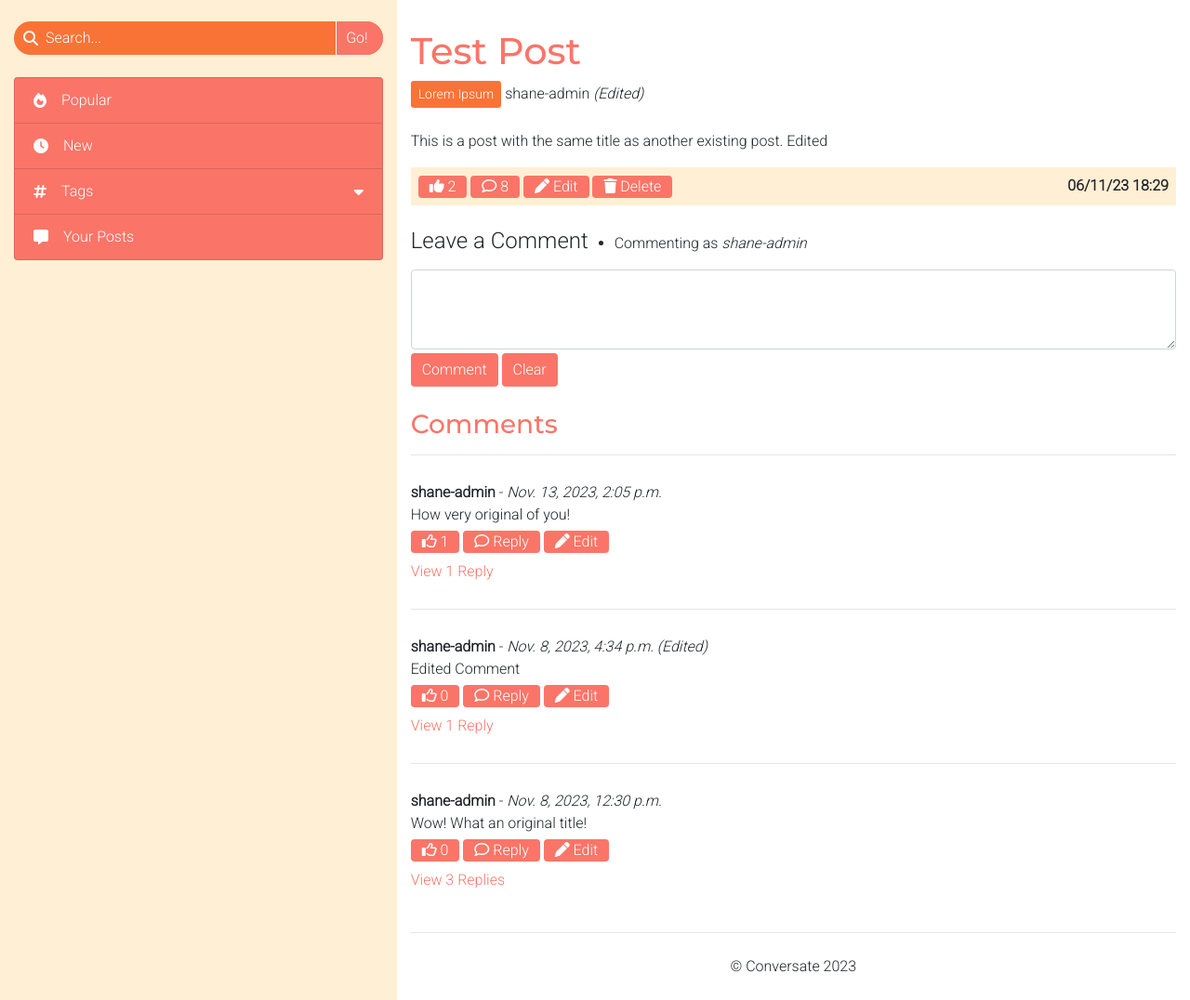
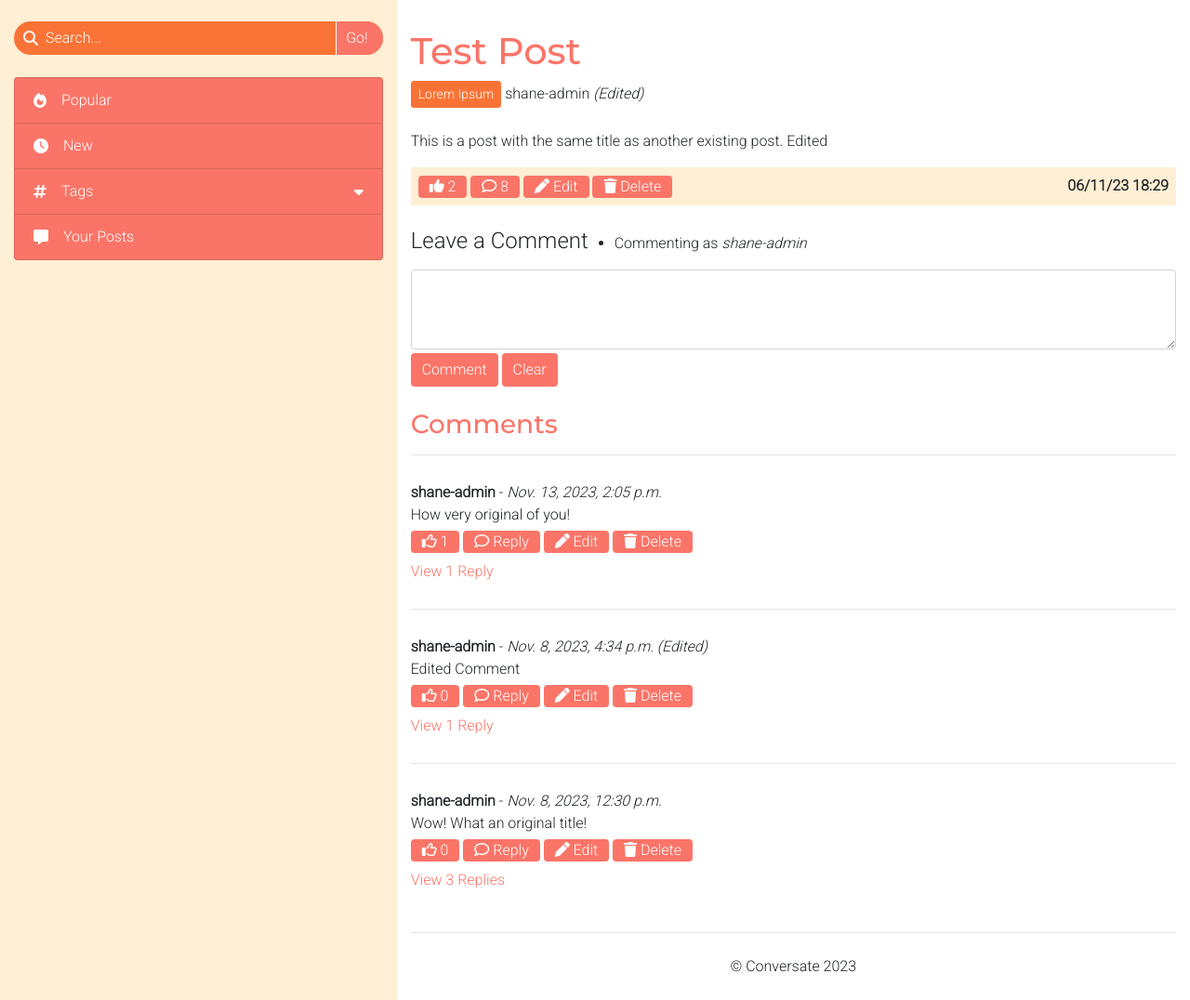
Before and after one commit to ShaneByrne0963/conversate-dot-com, a Django app: a page that uses templates/post_details.html in a window 1280 px wide. Shown: the part 57-1133 px from the top of the page at 93% size. Run offline with Django 3.2, Linux system fonts and the light colour scheme; a user stored in the database is signed in; data comes from the database, SQL or seed files in the repository; both versions use the stored data as it was after the commit; some libraries are stand-ins or nearby versions.

Commit message:
Add ability to delete comments

```diff
--- a/forum/urls.py
+++ b/forum/urls.py
@@ -8,7 +8,7 @@ urlpatterns = [
     path('new-post', views.AddPost.as_view(), name='new_post'),
     path('edit/<slug:slug>', views.EditPost.as_view(), name='edit_post'),
     path('like/<slug:slug>', views.LikePost.as_view(), name='like_post'),
-    path('delete/<slug:slug>', views.LikePost.as_view(), name='delete_post'),
+    path('delete/<slug:slug>', views.DeletePost.as_view(), name='delete_post'),
     path(
         'comment/<slug:slug>',
         views.SendComment.as_view(),
@@ -23,5 +23,10 @@ urlpatterns = [
         'edit-comment/<int:comment_id>',
         views.EditComment.as_view(),
         name='edit_comment'
+    ),
+    path(
+        'delete-comment/<int:comment_id>',
+        views.DeleteComment.as_view(),
+        name='delete_comment'
     )
 ]
--- a/forum/views.py
+++ b/forum/views.py
@@ -146,6 +146,14 @@ class LikePost(View):
         return HttpResponseRedirect(reverse('view_post', args=[slug]))
 
 
+class DeletePost(View):
+
+    def get(self, request, slug):
+        post = get_object_or_404(Post, slug=slug)
+        post.delete()
+        return redirect('home')
+
+
 class SendComment(View):
 
     def post(self, request, slug):
@@ -196,3 +204,13 @@ class EditComment(View):
         post = comment.post
         slug = post.slug
         return HttpResponseRedirect(reverse('view_post', args=[slug]))
+
+
+class DeleteComment(View):
+
+    def get(self, request, comment_id):
+        comment = get_object_or_404(Comment, id=comment_id)
+        post = comment.post
+        slug = post.slug
+        comment.delete()
+        return HttpResponseRedirect(reverse('view_post', args=[slug]))
--- a/templates/post_details.html
+++ b/templates/post_details.html
@@ -46,11 +46,11 @@
             </a>
             <!-- Buttons specifically for user-owned posts -->
             {% if user == post.posted_by %}
-                <a class="btn py-0" href="{% url 'edit_post' post.slug %}" aria-label="Edit your post">
+                <a class="btn py-0" href="{% url 'edit_post' post.slug %}" aria-label="Edit this post">
                     <i class="fa-solid fa-pen"></i>
                     Edit
                 </a>
-                <button class="btn py-0" aria-label="Delete your post" data-toggle="modal" data-target="#modal-post-delete">
+                <button class="btn py-0" aria-label="Delete this post" data-toggle="modal" data-target="#modal-post-delete">
                     <i class="fa-solid fa-trash"></i>
                     Delete
                 </button>
@@ -77,6 +77,7 @@
                         </div>
                     </div>
                 </div>
+                <!-- /.modal -->
             {% endif %}
         </div>
         <div class="center-to-container">
@@ -146,10 +147,42 @@
                             Reply
                         </button>
                         {% if user == comment.posted_by %}
-                            <button class="btn edit-comment py-0" aria-label="Edit your comment">
+                            <button class="btn edit-comment py-0" aria-label="Edit this comment">
                                 <i class="fa-solid fa-pen"></i>
                                 Edit
                             </button>
+                            <button class="btn py-0" aria-label="Delete this comment" data-toggle="modal"
+                                data-target="#modal-comment-delete-{{ comment.id }}">
+                                <i class="fa-solid fa-trash"></i>
+                                Delete
+                            </button>
+
+                            <!-- Modal for deleting the comment -->
+                            <div class="modal fade" id="modal-comment-delete-{{ comment.id }}" tabindex="-1">
+                                <div class="modal-dialog">
+                                    <div class="modal-content">
+                                        <div class="modal-header">
+                                            <h5 class="modal-title">Confirm Comment Delete</h5>
+                                            <button type="button" class="close" data-dismiss="modal" aria-label="Close">
+                                                <span aria-hidden="true">&times;</span>
+                                            </button>
+                                        </div>
+                                        <div class="modal-body">
+                                            <p>Are you sure you want to delete this comment?</p>
+                                            {% if comment.number_of_replies %}
+                                                <p>Deleting this comment will delete all replies to it.</p>
+                                            {% endif %}
+                                        </div>
+                                        <div class="modal-footer">
+                                            <button type="button" class="btn btn-secondary" data-dismiss="modal"
+                                                aria-label="Keep comment">Cancel</button>
+                                            <a href="{% url 'delete_comment' comment.id %}" class="btn btn-primary"
+                                                aria-label="Confirm comment delete">Delete</a>
+                                        </div>
+                                    </div>
+                                </div>
+                            </div>
+                            <!-- /.modal -->
                         {% endif %}
                         <!-- Reply textarea dropdown -->
                         <form method="POST" action="{% url 'send_comment' post.slug %}" class="collapse reply-collapse" id="reply-toggle-{{ comment.id }}">
```
Also changed, not shown: db.sqlite3.
